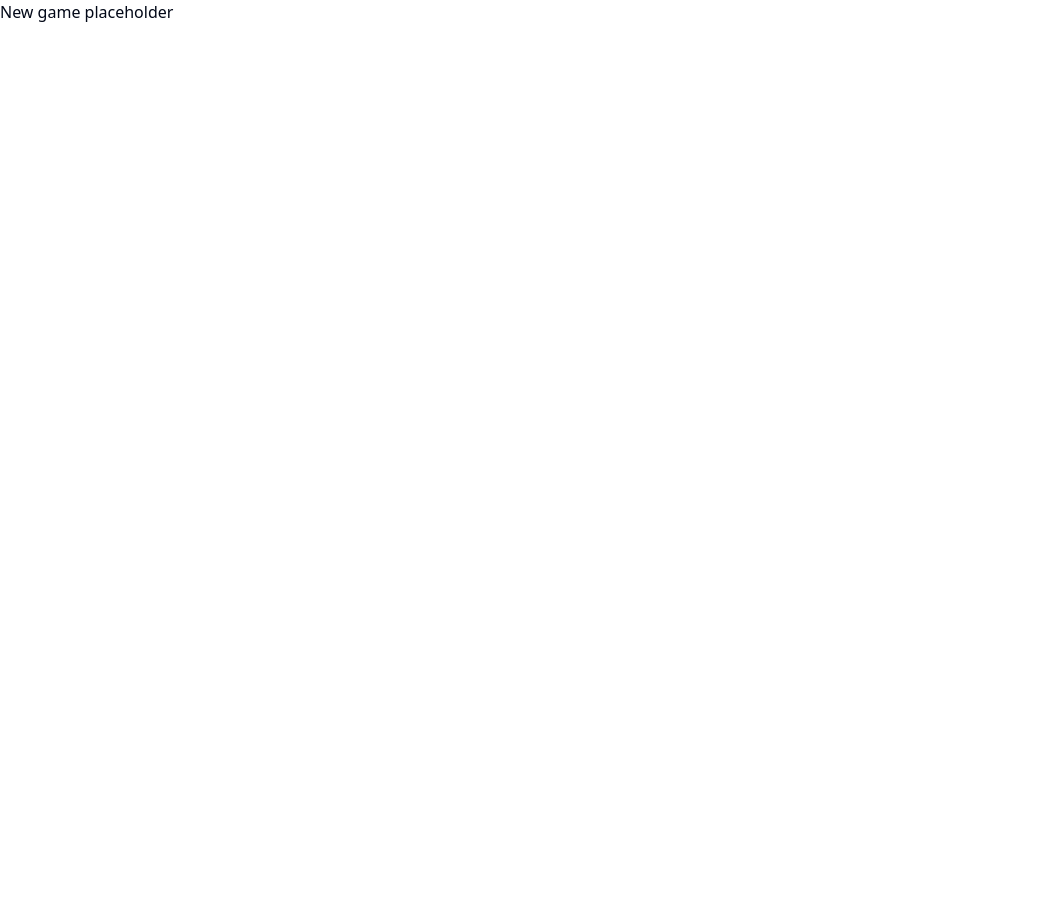
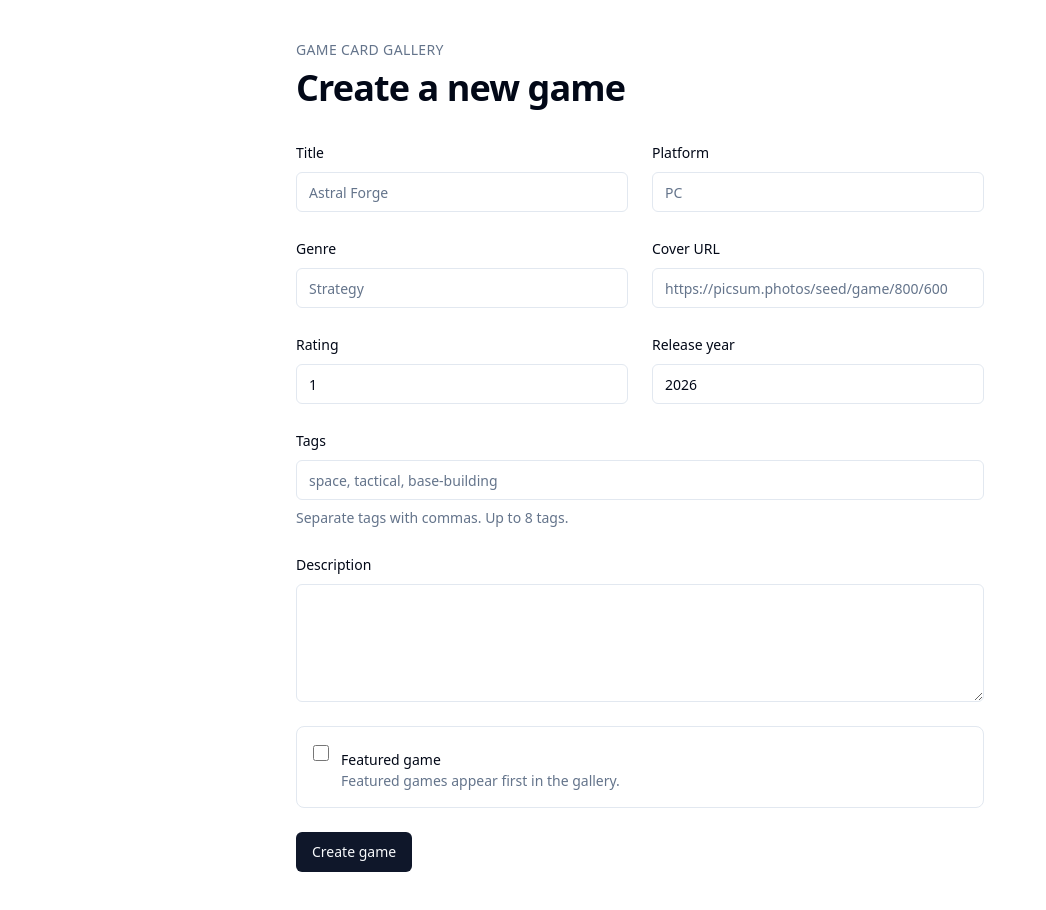
Before and after one commit to macroactive-intern/GameCardGallery, a Next.js app: page /games/new in a window 1280 px wide. Shown: the whole page, without its empty margins (0-1046 px from the left). Before the commit the page ends 800 px from the top, so only its background shows below. Built offline with nearby package versions, Linux system fonts and the light colour scheme.

Commit message:
Add create game page

```diff
--- a/app/games/new/page.tsx
+++ b/app/games/new/page.tsx
@@ -1,3 +1,18 @@
+import { GameForm } from "@/components/GameForm";
+
 export default function NewGamePage() {
-  return <main>New game placeholder</main>;
+  return (
+    <main className="mx-auto flex min-h-screen w-full max-w-3xl flex-col gap-8 px-6 py-10 sm:px-8 lg:px-10">
+      <header className="space-y-2">
+        <p className="text-sm font-medium uppercase tracking-wide text-muted-foreground">
+          Game Card Gallery
+        </p>
+        <h1 className="text-3xl font-bold tracking-tight sm:text-4xl">
+          Create a new game
+        </h1>
+      </header>
+
+      <GameForm mode="create" />
+    </main>
+  );
 }
```
